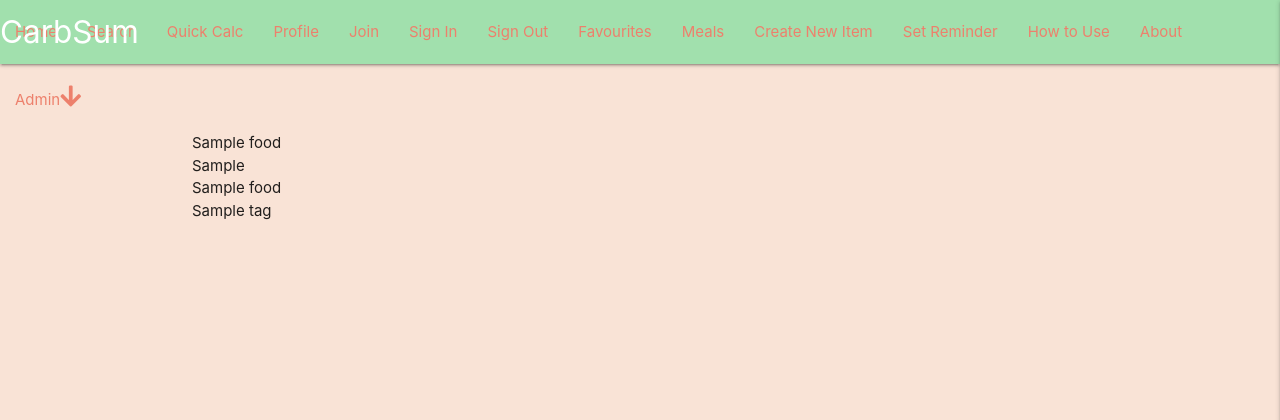
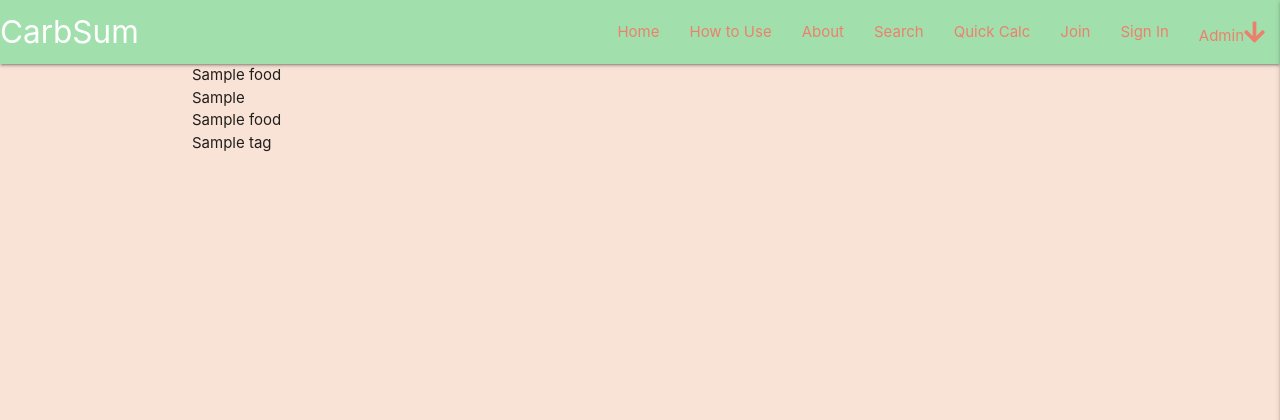
Before and after one commit to KelvenH/CarbSum, a Flask app: page / in a window 1280 px wide. Shown: the top 420 px of the page. Run offline with Flask 2, Linux system fonts and the light colour scheme; a database or web service that is not in the repository returns one stand-in record (values such as "Sample title"); some libraries are stand-ins or nearby versions.

Commit message:
added logout functionality and defined which nav menu items appear when logged in

```diff
--- a/app.py
+++ b/app.py
@@ -20,6 +20,7 @@ app.secret_key = os.environ.get("SECRET_KEY")
 
 mongo = PyMongo(app)
 
+
 # Route decorators
 @app.route("/")
 @app.route("/get_foods")
@@ -37,7 +38,7 @@ def join():
 
         if existing_user:
             flash("Username {} taken, please try another".format(
-                request.form.get("username"))) #Added display of the attempted username within Flash message, Acknowledgement codemy.com https://www.youtube.com/watch?v=4yaG-jFfePc
+                request.form.get("username")))
             return redirect(url_for("join"))
 
         join = {
@@ -61,7 +62,7 @@ def signIn():
             {"username": request.form.get("username").lower()})
 
         if existing_user:
-        # check hashed password in db matches user input
+            # check hashed password in db matches user input
             if check_password_hash(
                 existing_user["password"], request.form.get("password")):
                     session["user"] = request.form.get("username").lower()
@@ -70,12 +71,12 @@ def signIn():
                     return redirect(url_for(
                         "profile", username=session["user"]))
             else:
-                #invalid password match
+                # invalid password match
                 flash("Incorrect Username and/or Password")
                 return redirect(url_for("signIn"))
 
         else:
-            #username doesn't exist
+            # username doesn't exist
             flash("Incorrect Username and/or Password")
             return redirect(url_for("signIn"))
 
@@ -84,10 +85,22 @@ def signIn():
 
 @app.route("/profile/<username>", methods=["GET", "POST"])
 def profile(username):
-    #grab the session user's username from db
-    username =mongo.db.users.find_one(
+    # grab the session user's username from db
+    username = mongo.db.users.find_one(
         {"username": session["user"]})["username"]
-    return render_template("profile.html", username=username)
+
+    if session["user"]:
+        return render_template("profile.html", username=username)
+
+    return redirect(url_for("signin"))
+
+
+@app.route("/logout")
+def logout():
+    #remove user from session cookies
+    flash("You have signed-out successfully")
+    session.pop("user")
+    return redirect(url_for("signIn"))
 
 if __name__ == "__main__":
     app.run(host=os.environ.get("IP"),
--- a/templates/base.html
+++ b/templates/base.html
@@ -34,21 +34,26 @@
                 <a href="#" data-target="mobile-demo" class="sidenav-trigger right"><i class="fas fa-bars"></i></a>
                 <ul class="right hide-on-med-and-down">
                     <li><a href="{{ url_for('get_foods') }}">Home</a></li>
+                    <li><a href="#">How to Use</a></li>
+                    <li><a href="#">About</a></li>
                     <li><a href="#">Search</a></li>
                     <li><a href="#">Quick Calc</a></li>
+                    {% if session.user %}
                         <li><a href="{{ url_for('profile', username=session['user']) }}">Profile</a></li>
-                    <li><a href="{{ url_for('join') }}">Join</a></li>
-                    <li><a href="{{ url_for('signIn') }}">Sign In</a></li>
-                    <li><a href="#">Sign Out</a></li>
+                        <li><a href="{{ url_for('logout') }}">Sign Out</a></li>
                         <li><a href="#">Favourites</a></li>
                         <li><a href="#">Meals</a></li>
                         <li><a href="#">Create New Item</a></li>
                         <li><a href="#">Set Reminder</a></li>
-                    <li><a href="#">How to Use</a></li>
-                    <li><a href="#">About</a></li>
+                    {% else %}
+                        <li><a href="{{ url_for('join') }}">Join</a></li>
+                        <li><a href="{{ url_for('signIn') }}">Sign In</a></li>
+                    {% endif %}
+                    <!--investigate way of making dropdown Admin only-->
                     <!-- Dropdown Trigger -->
                     <li><a class="dropdown-trigger" href="#!" data-target="admin_dropdown">Admin<i
                                 class="fas fa-arrow-down"></i></a></li>
+
                 </ul>
             </div>
         </nav>
@@ -58,21 +63,25 @@
                 <h4 class="center-align">CarbSum</h4>
             </li>
             <li><a href="{{ url_for('get_foods') }}">Home</a></li>
+            <li><a href="#">How to Use</a></li>
+                    <li><a href="#">About</a></li>
                     <li><a href="#">Search</a></li>
                     <li><a href="#">Quick Calc</a></li>
+                    {% if session.user %}
                         <li><a href="{{ url_for('profile', username=session['user']) }}">Profile</a></li>
-            <li><a href="{{ url_for('join') }}">Join</a></li>
-            <li><a href="{{ url_for('signIn') }}">Sign In</a></li>
-            <li><a href="#">Sign Out</a></li>
+                        <li><a href="{{ url_for('logout') }}">Sign Out</a></li>
                         <li><a href="#">Favourites</a></li>
                         <li><a href="#">Meals</a></li>
                         <li><a href="#">Create New Item</a></li>
                         <li><a href="#">Set Reminder</a></li>
-            <li><a href="#">How to Use</a></li>
-            <li><a href="#">About</a></li>
-            <li><a href="#">Manage New Entries</a></li>
-            <li><a href="#">Manage Tags</a></li>
-            <li><a href="#">Manage Categories</a></li>
+                    {% else %}
+                        <li><a href="{{ url_for('join') }}">Join</a></li>
+                        <li><a href="{{ url_for('signIn') }}">Sign In</a></li>
+                    {% endif %}
+                    <!--investigate way of making dropdown Admin only-->
+                    <!-- Dropdown Trigger -->
+                    <li><a class="dropdown-trigger" href="#!" data-target="admin_dropdown">Admin<i
+                                class="fas fa-arrow-down"></i></a></li>
         </ul>
 
     </header>
```
Lines whose indentation alone changed are shown as unchanged.
